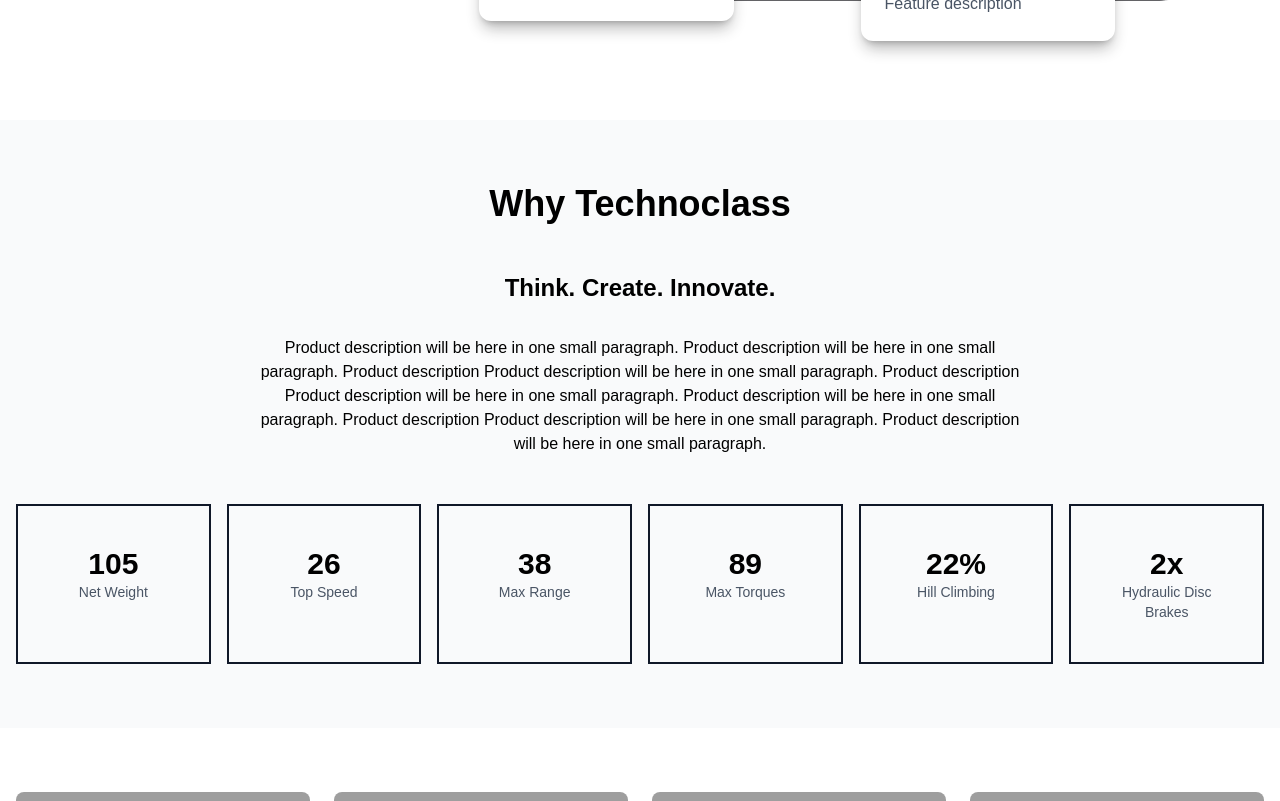
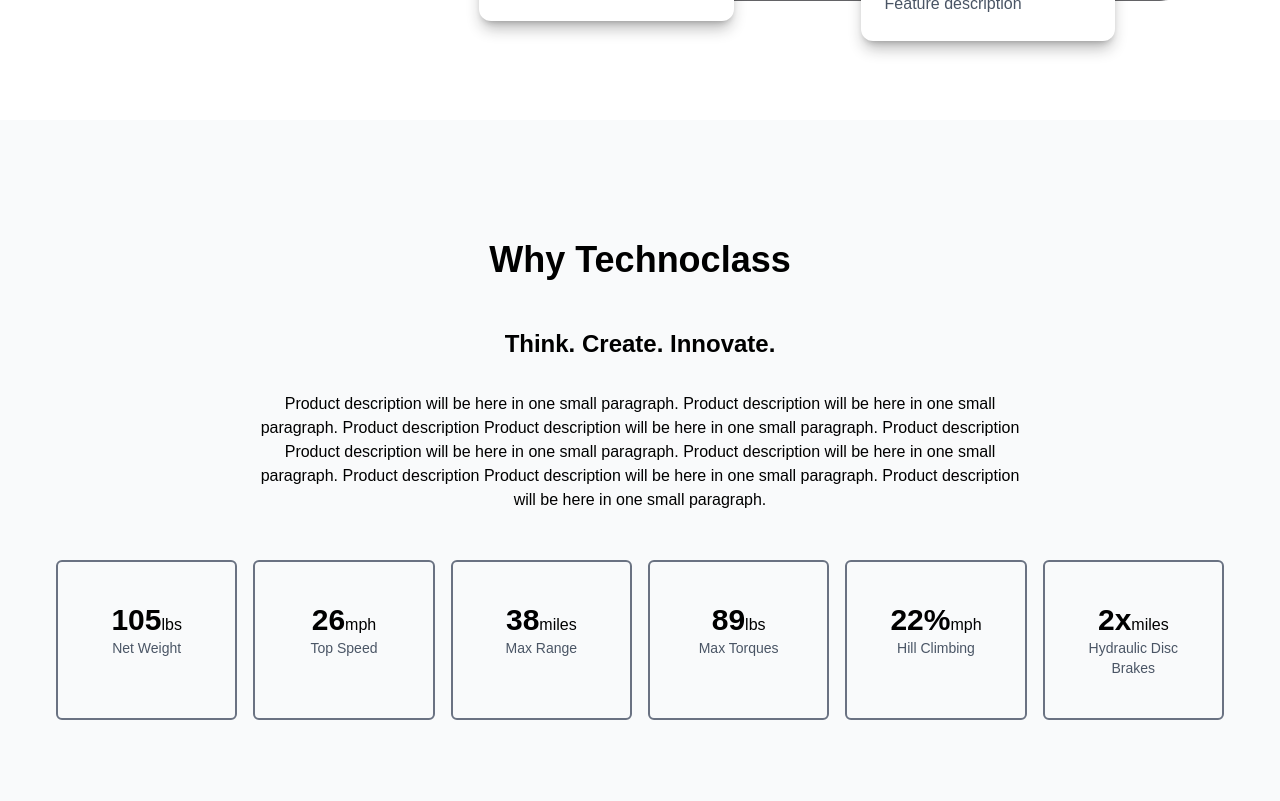
Before and after one commit to ManikLakhanpal/technobabble, a Next.js app: page / in a window 1280 px wide. Shown: the part 600-1401 px from the top of the page. Built offline with nearby package versions, Linux system fonts and the light colour scheme; grey boxes are pictures that could not be loaded.

Commit message:
alignment issue fixed in showcase container and herosection

```diff
--- a/src/containers/heroSection.jsx
+++ b/src/containers/heroSection.jsx
@@ -4,7 +4,7 @@
 
 function HeroPage() {
     return (
-        <section className="pt-24 pb-12 px-4 mx-6 min-h-fit h-[90vh]">
+        <section className="pt-10 md:pt-24 pb-12 px-4 mx-6 min-h-fit h-[90vh]">
             <div className="container mx-auto grid xl:grid-cols-3 gap-8 items-center text-black">
                 {/* Desktop View */}
                 <div className="hidden xl:block lg:col-span-1">
--- a/src/containers/showcase.jsx
+++ b/src/containers/showcase.jsx
@@ -1,16 +1,16 @@
 function ShowCase() {
   const stats = [
-    { value: "105", label: "Net Weight" },
-    { value: "26", label: "Top Speed" },
-    { value: "38", label: "Max Range" },
-    { value: "89", label: "Max Torques" },
-    { value: "22%", label: "Hill Climbing" },
-    { value: "2x", label: "Hydraulic Disc Brakes" },
+    { value: "105", units: "lbs" ,label: "Net Weight" },
+    { value: "26", units: "mph" ,label: "Top Speed" },
+    { value: "38", units: "miles" ,label: "Max Range" },
+    { value: "89", units: "lbs" ,label: "Max Torques" },
+    { value: "22%", units: "mph" ,label: "Hill Climbing" },
+    { value: "2x", units: "miles" ,label: "Hydraulic Disc Brakes" },
   ];
 
   return (
-    <section className="py-16 bg-gray-50">
-      <div className="container mx-auto px-4 text-black">
+    <section className="py-16 bg-gray-50 min-h-[90vh] max-h-fit flex items-center">
+      <div className="mx-auto px-4 text-black">
         <h2 className="text-4xl font-bold text-center mb-12">
           Why Technoclass
         </h2>
@@ -28,13 +28,17 @@
         </p>
 
         {/* Stats */}
-        <div className="grid grid-cols-2 md:grid-cols-3 lg:grid-cols-6 gap-4 text-center">
+        <div className="grid grid-cols-2 md:grid-cols-3 lg:grid-cols-6 lg:mx-10 gap-4 text-center">
           {stats.map((stat, index) => (
             <div
-              className="border-2 border-gray-900 border-opacity-30 p-10"
+              className="border-2 border-gray-500 rounded-md border-opacity-50 p-10"
               key={index}
             >
-              <div className="text-3xl font-bold">{stat.value}</div>
+              <div>
+                <span className="text-3xl font-bold">{stat.value}</span>
+                <span>{stat.units}</span>
+              </div>
+
               <div className="text-sm text-gray-600">{stat.label}</div>
             </div>
           ))}
```
